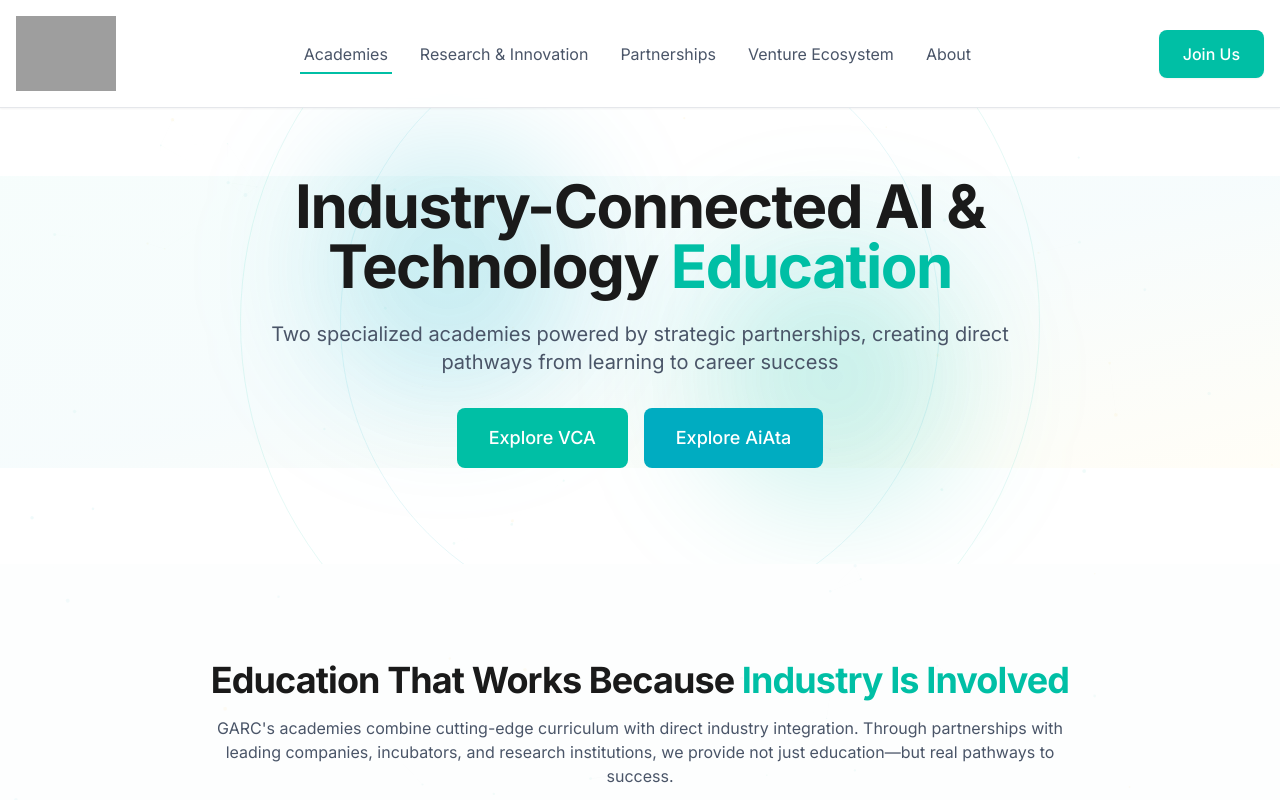
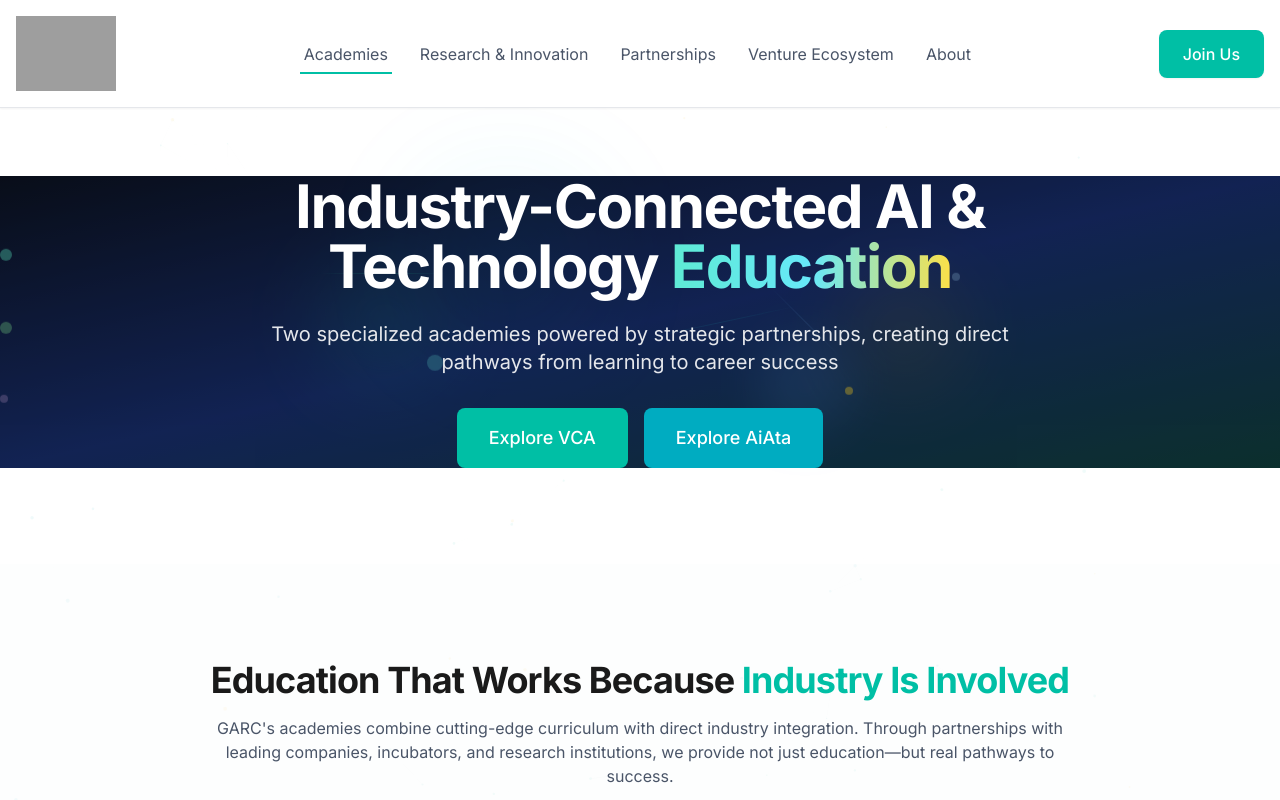
Before and after one commit to RaupscZAN/GARC-2, a React (Vite) app: page /academies in a window 1280 px wide. Shown: the top 800 px of the page. Built offline with nearby package versions, Linux system fonts and the light colour scheme; grey boxes are pictures that could not be loaded.

Commit message:
Updated Academies.tsx

```diff
--- a/src/pages/Academies.tsx
+++ b/src/pages/Academies.tsx
@@ -14,19 +14,40 @@ const Academies: React.FC = () => {
     <>
       {/* Hero Section */}
       <Section className="pt-32 pb-16 relative overflow-hidden">
-        {/* Tech Background Elements */}
-        <div className="absolute inset-0 bg-gradient-to-br from-primary-50 via-secondary-50 to-accent-50 opacity-30" />
-        <div className="absolute top-1/4 right-1/4 w-64 h-64 bg-primary/20 rounded-full blur-3xl" />
-        <div className="absolute bottom-1/4 left-1/4 w-64 h-64 bg-secondary/20 rounded-full blur-3xl" />
-        <div className="absolute top-1/2 left-1/2 -translate-x-1/2 -translate-y-1/2 w-[800px] h-[800px] rounded-full border border-primary/10" />
-        <div className="absolute top-1/2 left-1/2 -translate-x-1/2 -translate-y-1/2 w-[600px] h-[600px] rounded-full border border-secondary/10" />
+        {/* Tech Background - Similar to the image */}
+        <div className="absolute inset-0 bg-gradient-to-br from-slate-900 via-blue-900 to-teal-900" />
+
+        {/* Floating particles/dots effect */}
+        <div className="absolute inset-0">
+          {/* Large glowing orbs */}
+          <div className="absolute top-20 left-1/4 w-32 h-32 bg-teal-400/30 rounded-full blur-2xl animate-pulse-slow" />
+          <div className="absolute top-40 right-1/3 w-24 h-24 bg-blue-400/40 rounded-full blur-xl animate-pulse-slow" />
+          <div className="absolute bottom-32 left-1/3 w-40 h-40 bg-cyan-400/20 rounded-full blur-3xl animate-pulse-slow" />
+          <div className="absolute bottom-20 right-1/4 w-28 h-28 bg-yellow-400/25 rounded-full blur-2xl animate-pulse-slow" />
+
+          {/* Small scattered dots */}
+          <div className="absolute top-1/4 left-1/5 w-3 h-3 bg-teal-300/60 rounded-full animate-float" />
+          <div className="absolute top-1/3 right-1/4 w-2 h-2 bg-blue-300/50 rounded-full animate-float" />
+          <div className="absolute bottom-1/3 left-1/3 w-4 h-4 bg-cyan-300/40 rounded-full animate-float" />
+          <div className="absolute bottom-1/4 right-1/3 w-2 h-2 bg-yellow-300/60 rounded-full animate-float" />
+          <div className="absolute top-1/2 left-1/6 w-3 h-3 bg-green-300/50 rounded-full animate-float" />
+          <div className="absolute top-3/4 right-1/5 w-2 h-2 bg-purple-300/40 rounded-full animate-float" />
+
+          {/* Network connection lines effect */}
+          <div className="absolute top-1/3 left-1/4 w-32 h-px bg-gradient-to-r from-transparent via-teal-400/30 to-transparent" />
+          <div className="absolute bottom-1/2 right-1/3 w-24 h-px bg-gradient-to-r from-transparent via-blue-400/25 to-transparent rotate-45" />
+          <div className="absolute top-1/2 left-1/2 w-40 h-px bg-gradient-to-r from-transparent via-cyan-400/20 to-transparent -rotate-12" />
+        </div>
+
+        {/* Dark overlay for better text readability */}
+        <div className="absolute inset-0 bg-black/40" />
 
         <div className="text-center max-w-4xl mx-auto relative z-10">
-          <h1 className="heading-xl mb-6">
-            <span className="text-app-text">Industry-Connected AI & Technology </span>
-            <span className="text-primary">Education</span>
+          <h1 className="heading-xl mb-6 text-white">
+            <span className="text-white">Industry-Connected AI & Technology </span>
+            <span className="bg-gradient-to-r from-teal-300 via-cyan-300 to-yellow-300 bg-clip-text text-transparent">Education</span>
           </h1>
-          <p className="text-lg md:text-xl text-app-text-muted mb-8 max-w-3xl mx-auto">
+          <p className="text-lg md:text-xl text-gray-200 mb-8 max-w-3xl mx-auto">
             Two specialized academies powered by strategic partnerships, creating direct pathways from learning to career success
           </p>
           <div className="flex flex-wrap justify-center gap-4">
```
